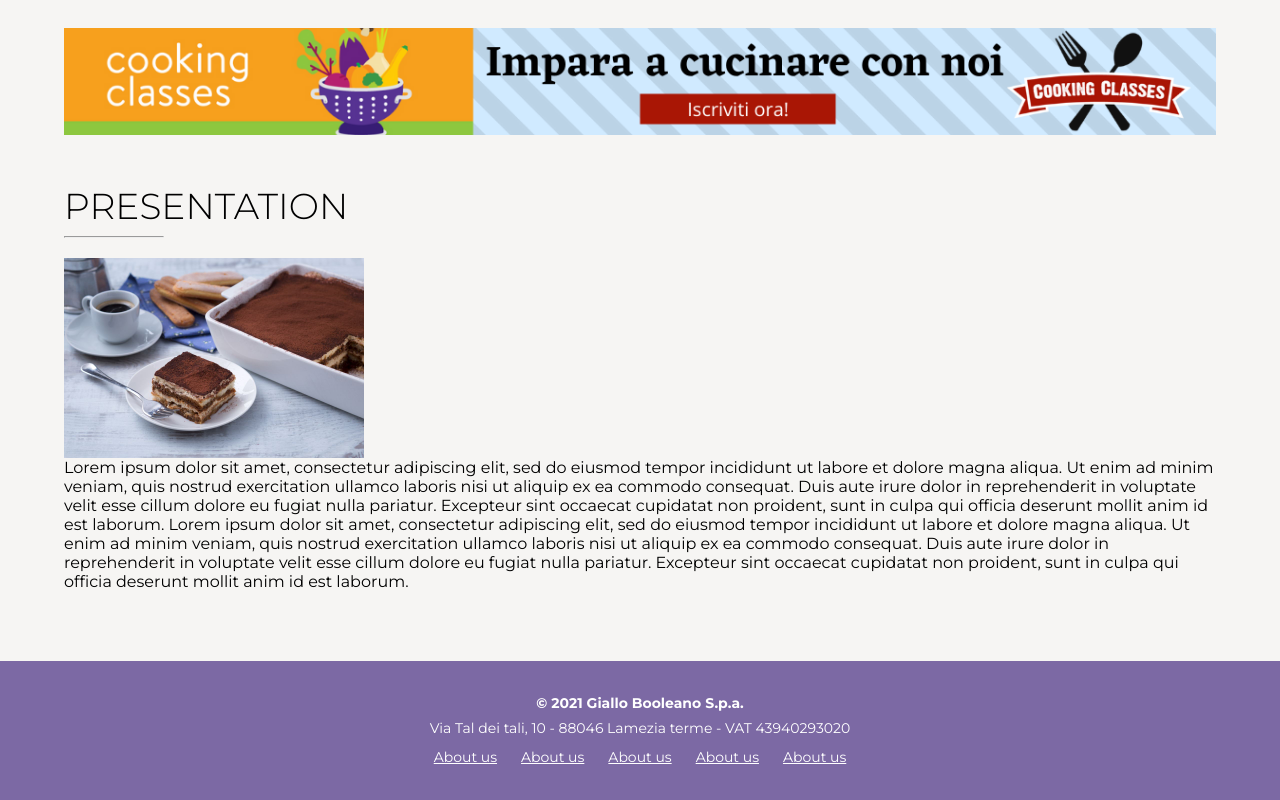
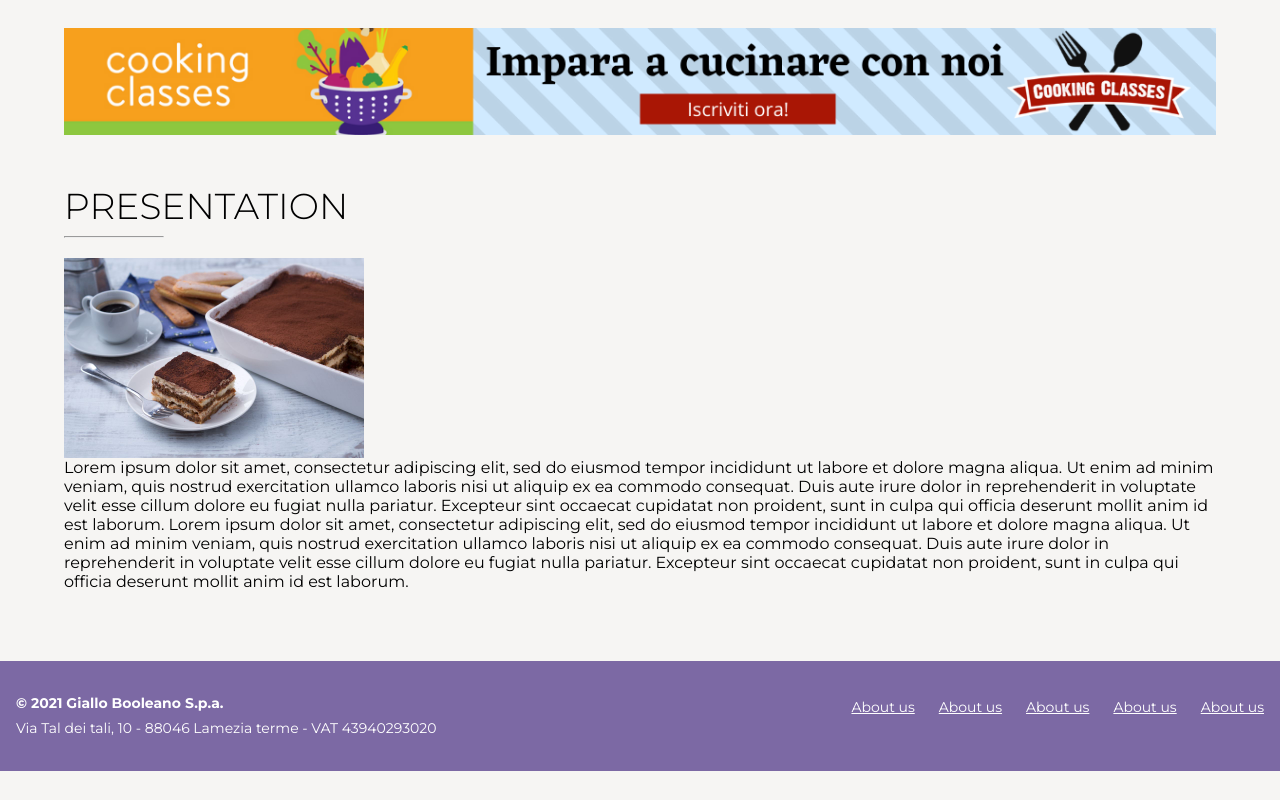
Before and after one commit to TiffanyElizabeth/htmlcss-responsive-layout, a plain HTML site: page index.html in a window 1280 px wide. Shown: the part 694-1494 px from the top of the page. After the commit the page ends 1465 px from the top, so only its background shows below. Drawn offline with Linux system fonts and the light colour scheme.

Commit message:
feat: footer responsive

```diff
--- a/css/style.css
+++ b/css/style.css
@@ -164,8 +164,6 @@ footer {
     line-height: 1.8;
 }
 
-
-
 .footer-2 ul {
     display: flex;
     list-style: none;
@@ -227,11 +225,10 @@ footer {
         padding-right: 45px
     }
 
-    /*.col-img {
-        width: 70%;
+    footer {
+        display: flex;
+        justify-content: space-between;
+        text-align: left;
     }
 
-    .col-description {
-        width: 30%;
-    }*/
 }
```
